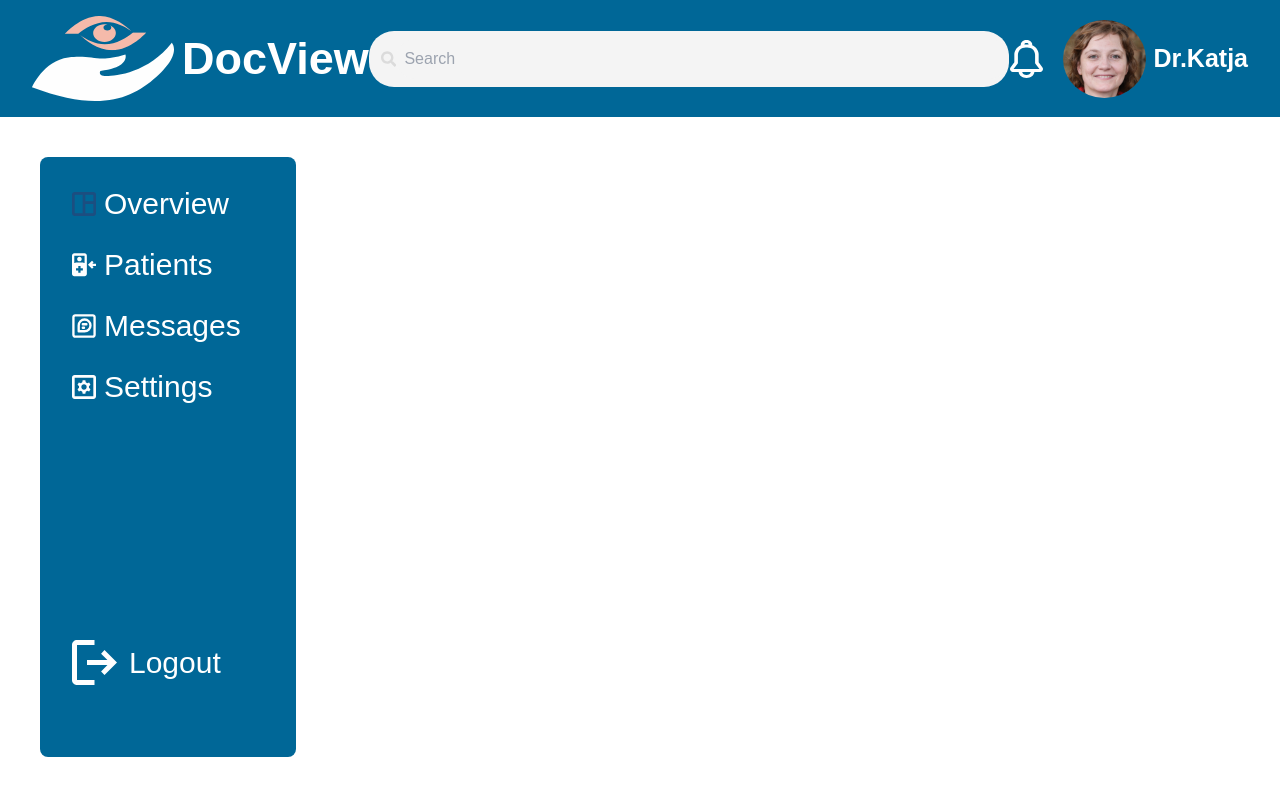
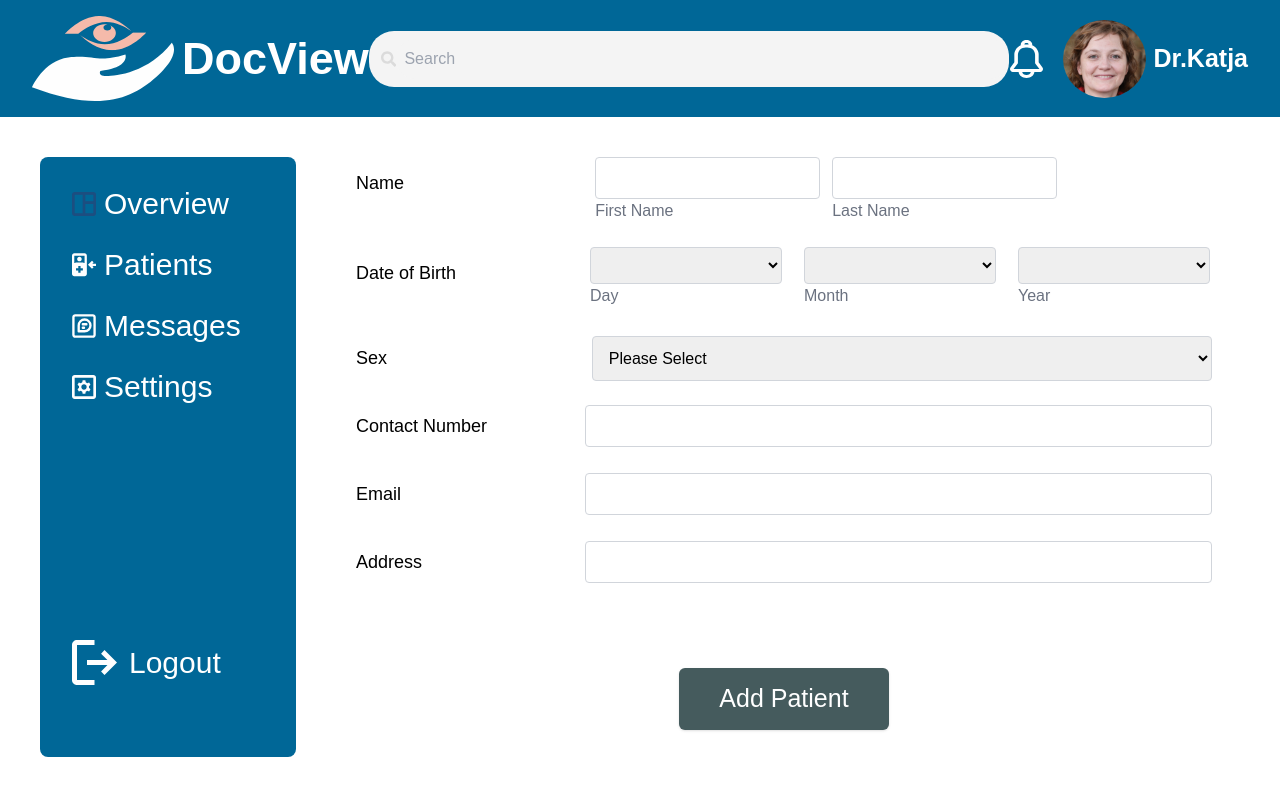
Before and after one commit to shree1767/healthcare, a React (Create React App) app in the folder client/: page /addpatients in a window 1280 px wide. Shown: the top 796 px of the page. Built offline with nearby package versions, Linux system fonts and the light colour scheme.

Commit message:
AddPatients and other changes

```diff
--- a/client/src/App.js
+++ b/client/src/App.js
@@ -7,8 +7,9 @@ import Patients from './pages/Dashboard/Patients';
 import PatientDetails from './pages/Dashboard/PatientDetails';
 import Messages from './pages/Dashboard/Messages';
 import Settings from './pages/Dashboard/Settings';
-
 import {BrowserRouter,Route,Routes} from 'react-router-dom';
+import Prediction from './pages/Dashboard/Prediction';
+import AddPatients from './pages/Dashboard/AddPatients';
 
 function App() {
   return (
@@ -24,6 +25,8 @@ function App() {
           <Route path='/messages' element={<Messages/>}/>
           <Route path='/settings' element={<Settings/>}/>
           <Route path="/patients/:id" element={<PatientDetails/>}/>
+          <Route path="/prediction" element={<Prediction/>}/>
+          <Route path="/addpatients" element={<AddPatients/>}/>
         </Routes>
       </div>
     </BrowserRouter>
--- /dev/null
+++ b/client/src/pages/Dashboard/AddPatients.js
@@ -0,0 +1,184 @@
+import React, { useState } from 'react';
+
+const AddPatients = () => {
+  const [firstName, setFirstName] = useState('');
+  const [lastName, setLastName] = useState('');
+  const [day, setDay] = useState('');
+  const [month, setMonth] = useState('');
+  const [year, setYear] = useState('');
+  const [sex, setSex] = useState('Please Select');
+  const [contactNumber, setContactNumber] = useState('');
+  const [email, setEmail] = useState('');
+  const [address, setAddress] = useState('');
+
+  const handleSubmit = (e) => {
+    e.preventDefault();
+
+    // Create a new patient object with the entered details
+    const newPatient = {
+      name: `${firstName} ${lastName}`,
+      dateOfBirth: `${day}/${month}/${year}`,
+      sex,
+      contactNumber,
+      email,
+      address,
+    };
+
+    // Perform any additional logic (e.g., API call to add the patient to the database)
+
+    // Reset the form fields
+    setFirstName('');
+    setLastName('');
+    setDay('');
+    setMonth('');
+    setYear('');
+    setSex('Please Select');
+    setContactNumber('');
+    setEmail('');
+    setAddress('');
+
+    // Redirect to the '/patients' route or update the patient list state
+  };
+
+  return (
+    <div className="pt-10 px-5 w-[70vw] p-4">
+      <form onSubmit={handleSubmit}>
+        <div className='flex space-x-3'>
+            <div className='font-medium py-3 text-lg'>Name</div>
+            <div className="flex flex-col mb-4 pl-[14vw]">
+            <input
+                type="text"
+                id="firstName"
+                value={firstName}
+                onChange={(e) => setFirstName(e.target.value)}
+                className="border border-gray-300 p-2 rounded"
+            />
+            <label htmlFor="firstName" className="mb-2 text-gray-500 font-medium">
+                First Name
+            </label>
+            </div>
+            <div className="flex flex-col mb-4">
+
+            <input
+                type="text"
+                id="lastName"
+                value={lastName}
+                onChange={(e) => setLastName(e.target.value)}
+                className="border border-gray-300 p-2 rounded"
+            />
+             <label htmlFor="lastName" className="mb-2 text-gray-500 font-medium">
+                Last Name
+            </label>
+            </div>
+        </div>
+
+        <div className='grid grid-cols-4 justify-between'>
+            <div className='font-medium py-3 text-lg'>Date of Birth</div>
+            <div className="flex mx-5 flex-col mb-4">
+
+          <select
+            id="day"
+            value={day}
+            onChange={(e) => setDay(e.target.value)}
+            className="border border-gray-300 p-2 rounded w-[15vw]"
+          >
+            {/* Add options for day */}
+          </select>
+          <label htmlFor="day" className="mb-2 font-medium text-gray-500">
+            Day
+          </label>
+        </div>
+        <div className="flex mx-5 flex-col mb-4">
+          <select
+            id="month"
+            value={month}
+            onChange={(e) => setMonth(e.target.value)}
+            className="border border-gray-300 p-2 rounded w-[15vw]"
+          >
+            {/* Add options for month */}
+          </select>
+          <label htmlFor="month" className="mb-2 font-medium text-gray-500">
+            Month
+          </label>
+        </div>
+        <div className="flex mx-5 flex-col mb-4">
+
+          <select
+            id="year"
+            value={year}
+            onChange={(e) => setYear(e.target.value)}
+            className="border border-gray-300 p-2 rounded w-[15vw]"
+          >
+            {/* Add options for year */}
+          </select>
+          <label htmlFor="year" className="mb-2 font-medium text-gray-500">
+            Year
+          </label>
+        </div>
+
+        </div>
+
+
+        <div className="flex items-center space-x-[16vw] mb-4">
+            <div className='font-medium py-3 text-lg'>Sex</div>
+          <select
+            id="sex"
+            value={sex}
+            onChange={(e) => setSex(e.target.value)}
+            className="border border-gray-300 p-3 rounded w-full"
+          >
+            <option>Please Select</option>
+            <option>Male</option>
+            <option>Female</option>
+          </select>
+        </div>
+        <div className="flex items-center justify-between mb-4">
+          <label htmlFor="contactNumber" className="font-medium py-3 text-lg">
+            Contact Number
+          </label>
+          <input
+            type="text"
+            id="contactNumber"
+            value={contactNumber}
+            onChange={(e) => setContactNumber(e.target.value)}
+            className="border border-gray-300 p-2 rounded w-[49vw]"
+          />
+        </div>
+        <div className="flex items-center justify-between mb-4">
+          <label htmlFor="email" className="font-medium py-3 text-lg">
+            Email
+          </label>
+          <input
+            type="email"
+            id="email"
+            value={email}
+            onChange={(e) => setEmail(e.target.value)}
+            className="border border-gray-300 p-2 rounded w-[49vw]"
+          />
+        </div>
+        <div className="flex items-center justify-between mb-4">
+          <label htmlFor="address" className="font-medium py-3 text-lg">
+            Address
+          </label>
+          <input
+            type="text"
+            id="address"
+            value={address}
+            onChange={(e) => setAddress(e.target.value)}
+            className="border border-gray-300 p-2 rounded w-[49vw]"
+          />
+        </div>
+        <div className='text-center my-[10vh]'>
+        <button
+          type="submit"
+          className="py-3 px-10 bg-[#455B5D] text-white text-[25px] rounded-[6px] shadow"
+        >
+          Add Patient
+        </button>
+        </div>
+      </form>
+    </div>
+  );
+};
+
+export default AddPatients;
--- a/client/src/pages/Dashboard/PatientDetails.js
+++ b/client/src/pages/Dashboard/PatientDetails.js
@@ -1,5 +1,5 @@
 import React from 'react';
-import { useLocation } from 'react-router-dom';
+import { useLocation,Link } from 'react-router-dom';
 import sampleData from './assets/patientDetailsample.svg'
 import heartimg from './assets/heart.png'
 const PatientDetails = () => {
@@ -9,7 +9,7 @@ const PatientDetails = () => {
   return (
     <div className='pt-10 px-5 w-[70vw]'>
       <div className='flex space-x-10'>
-        <h1 className='bg-[#455B5D] w-[15vw] h-[6vh] py-[1vh] text-white text-[20px] font-[700] text-center rounded-lg'>Patient List</h1>
+        <Link to='/patients' className='bg-[#455B5D] w-[15vw] h-[6vh] py-[1vh] text-white text-[20px] font-[700] text-center rounded-lg'>Patient List</Link>
         <h1 className='text-[20px] text-[#194774] font-[700] py-[1vh]'>Patient Progression Visualisation and Modelling Dashboard</h1>
       </div>
       <div className='rounded-lg bg-[#D6EDEF] py-8 px-8 my-2 grid grid-cols-4 items-center space-x-2 text-[20px]'>
@@ -35,9 +35,9 @@ const PatientDetails = () => {
            </div>
            <p>IVOM Therapy:{patient.IVOMTherapy}</p>
         </div>
-        <div className='bg-[#455B5D] w-[15vw] h-[6vh] py-[1vh] text-white text-[20px] font-[700] text-center rounded-lg'>
+        <Link to='/prediction' className='bg-[#455B5D] w-[15vw] h-[6vh] py-[1vh] text-white text-[20px] font-[700] text-center rounded-lg'>
             <p>Prediction Model</p>
-        </div>
+        </Link>
       </div>
       <div className=''>
         <img src={sampleData} alt='sampleData'/>
--- a/client/src/pages/Dashboard/Patients.js
+++ b/client/src/pages/Dashboard/Patients.js
@@ -41,6 +41,9 @@ const Patients = () => {
           ))}
         </tbody>
       </table>
+      <div className='my-[10vh] text-center'>
+        <Link to='/addpatients'><button className='py-3 px-10 bg-[#455B5D] text-white text-[25px] rounded-[6px] shadow'>Add Patients</button></Link>
+      </div>
 
     </div>
 
--- /dev/null
+++ b/client/src/pages/Dashboard/Prediction.js
@@ -0,0 +1,38 @@
+import React from 'react'
+import { Link } from 'react-router-dom'
+import back from './assets/back.svg'
+import prediction from './assets/prediction.png'
+
+const Prediction = () => {
+  return (
+    <div className='pt-10 px-5 w-[70vw]'>
+        <div className='grid grid-cols-2 space-x-5'>
+            <div>
+                <div className='flex space-x-3 items-center'>
+                    <Link to=''><img src={back} alt='back' className='w-12 h-12'/></Link>
+                    <h1 className='text-[28px] font-[600]'>Prediction Model</h1>
+                </div>
+                <div className='text-[20px] my-4'>
+                    <p className='font-[600]'>Visual Acuity</p>
+                    <p>(Unit: Decimal)</p>
+                </div>
+            </div>
+            <div className='text-[25px]'>
+                <div>
+                    <label className='font-semibold'>Choose Date:</label>
+                    <input type='date' name='date' className=' p-2 mx-2 mb-3 bg-white border border-[#006797] border-[2px] rounded' placeholder='Date'/>
+                </div>
+                <div>
+                    <label className='font-semibold'>Choose IVOM Medication:</label>
+                    <input type='text' name='text' placeholder='Medication' className='w-[10vw] text-[#006797] mx-1 p-2 mb-3 border border-[#006797] border-[2px] rounded'/>
+                </div>
+            </div>
+        </div>
+        <div>
+            <img src={prediction}/>
+        </div>
+    </div>
+  )
+}
+
+export default Prediction
```
Also changed, not shown: client/src/pages/Dashboard/assets/back.svg (added), client/src/pages/Dashboard/assets/prediction.png (added).
